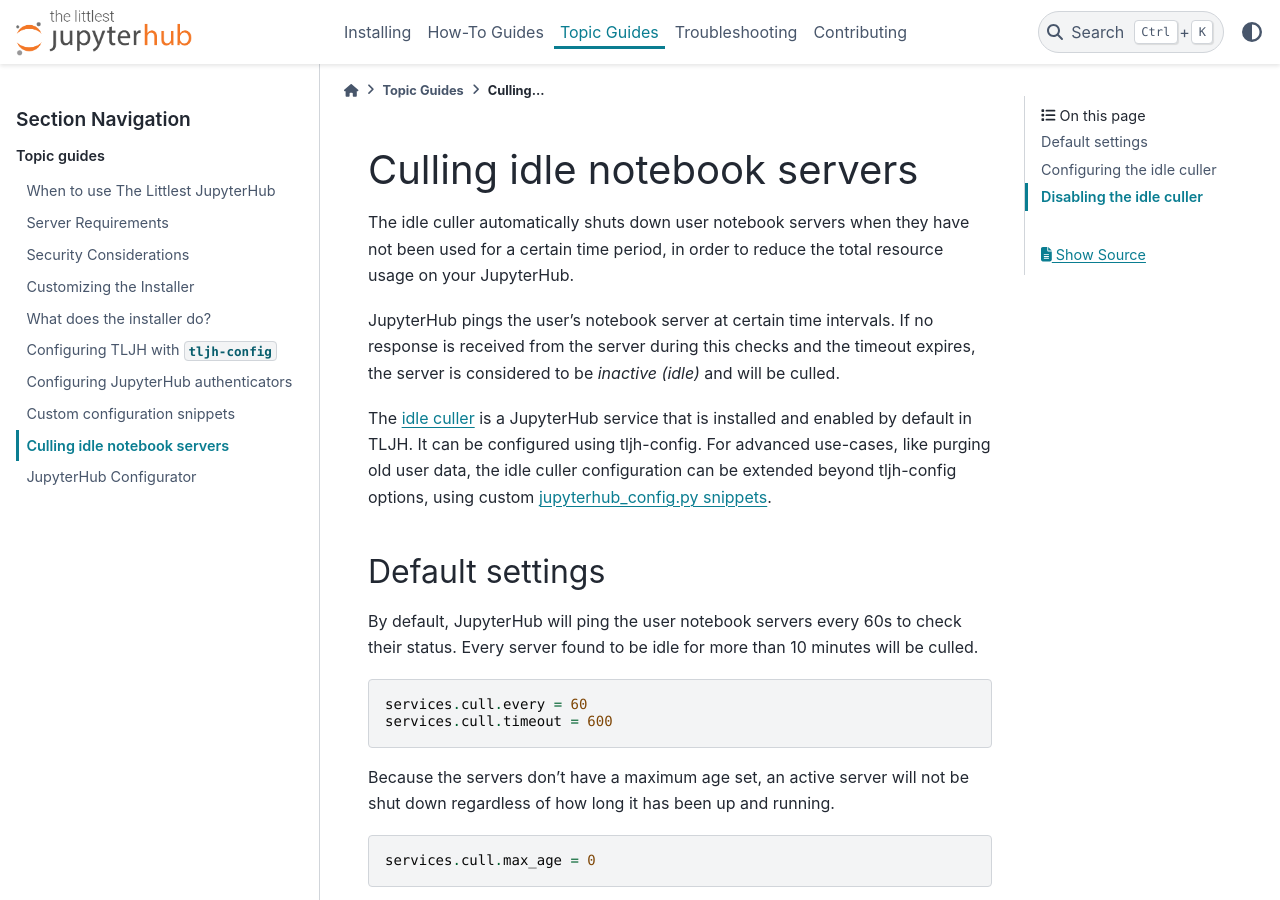
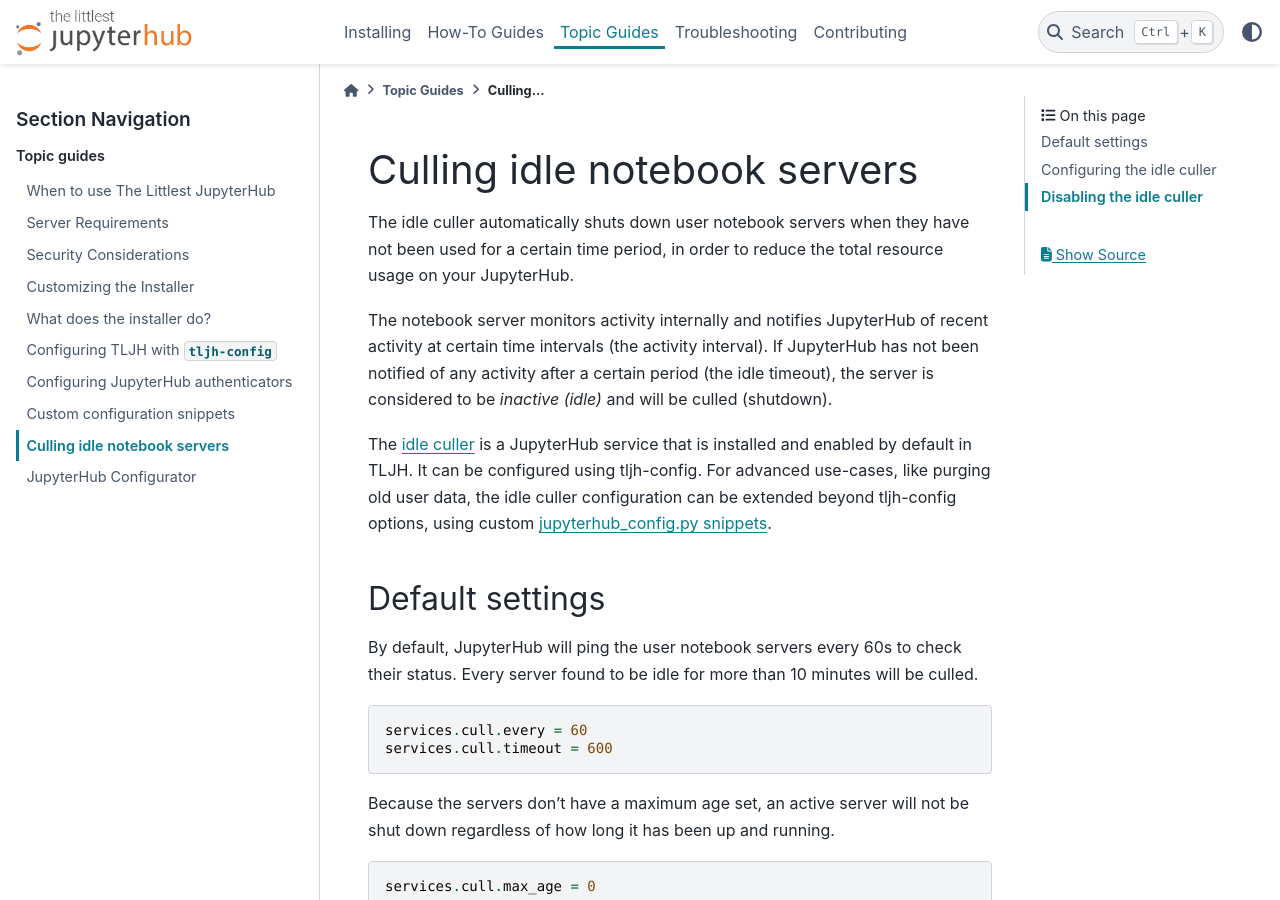
Before and after one commit to jupyterhub/the-littlest-jupyterhub, a Sphinx documentation site: the page built from docs/topic/idle-culler.rst, in a window 1280 px wide and 900 px high. Built offline with Sphinx 7.4.7 and the PyData theme 0.15.4, drawn with Linux system fonts in a browser that asks for light colours; pages that are not in the unit, such as notebooks, are missing from menus.

Commit message:
clarify direction of information in idle-culler
JupyterHub does not poll servers, servers post activity

```diff
--- a/docs/topic/idle-culler.rst
+++ b/docs/topic/idle-culler.rst
@@ -8,9 +8,10 @@
 not been used for a certain time period, in order to reduce the total resource
 usage on your JupyterHub.
 
-JupyterHub pings the user's notebook server at certain time intervals. If no response
-is received from the server during this checks and the timeout expires, the server is
-considered to be *inactive (idle)* and will be culled.
+The notebook server monitors activity internally
+and notifies JupyterHub of recent activity at certain time intervals (the activity interval).
+If JupyterHub has not been notified of any activity after a certain period (the idle timeout),
+the server is considered to be *inactive (idle)* and will be culled (shutdown).
 
 The `idle culler <https://github.com/jupyterhub/jupyterhub-idle-culler>`_ is a JupyterHub service that is installed and enabled by default in TLJH.
 It can be configured using tljh-config. For advanced use-cases, like purging old user data,
```
